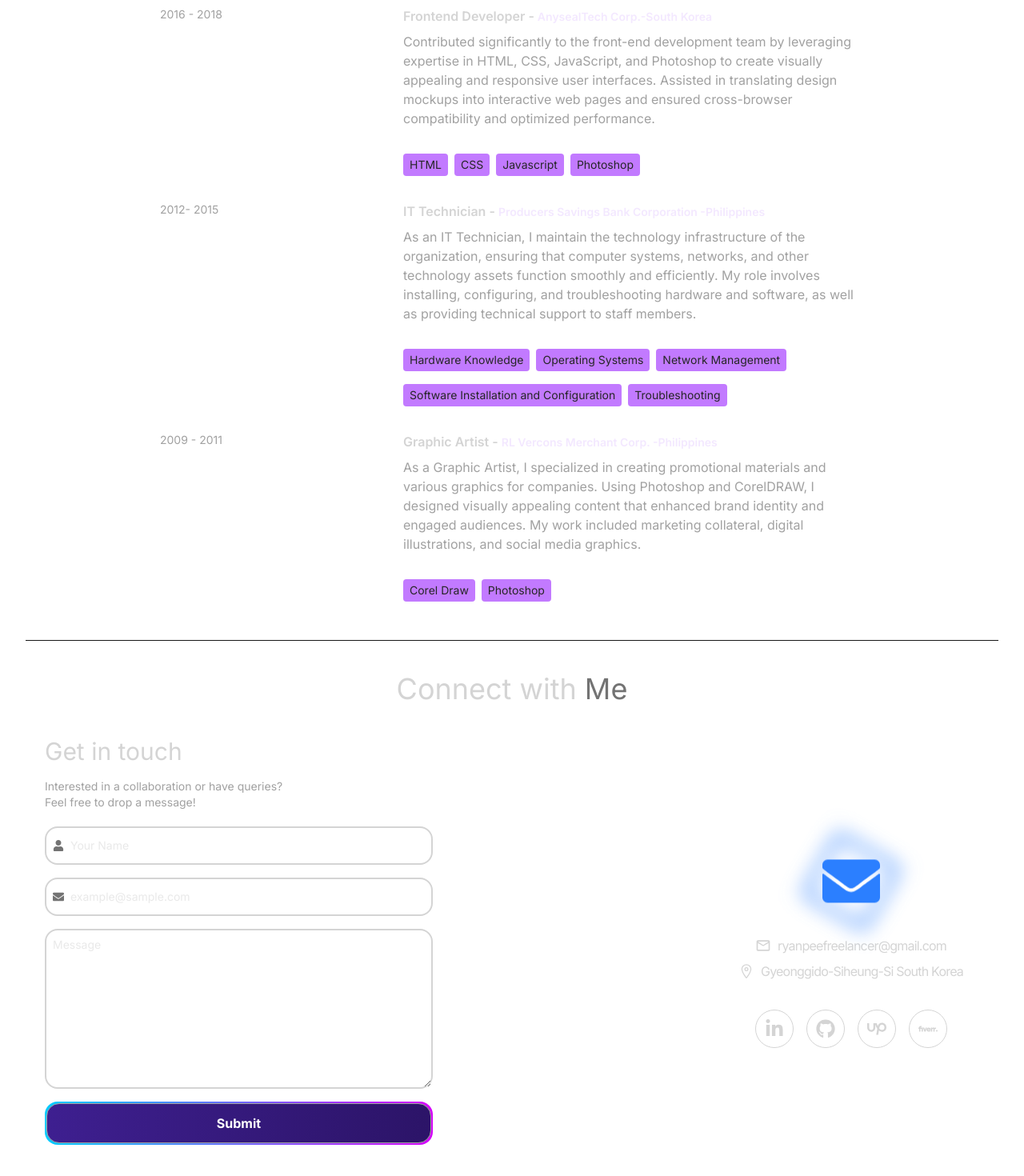
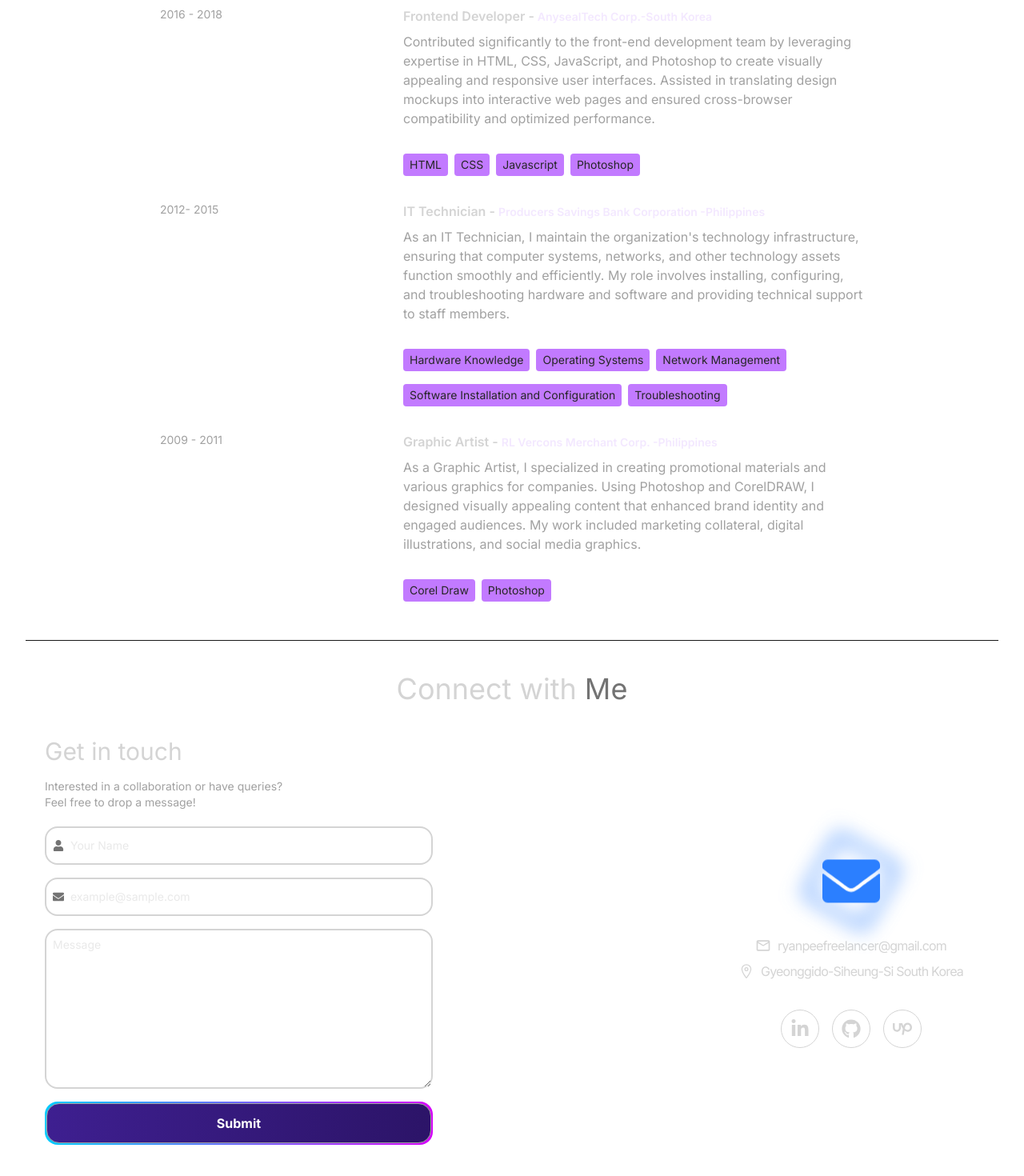
Before and after one commit to RyanPuyat/portfoliowebsite, a React (Vite) app: page / in a window 1280 px wide. Shown: the part 3588-5058 px from the top of the page at 80% size. Built offline with nearby package versions, Linux system fonts and the light colour scheme.

Commit message:
update social account

```diff
--- a/src/components/contact/ContactSocial.jsx
+++ b/src/components/contact/ContactSocial.jsx
@@ -1,7 +1,7 @@
 import { FaLinkedinIn } from 'react-icons/fa';
 import { FaGithub } from 'react-icons/fa';
 import { FaUpwork } from 'react-icons/fa6';
-import { SiFiverr } from 'react-icons/si';
+// import { SiFiverr } from 'react-icons/si';
 import SocialInfo from './SocialInfo';
 import ToolTip from '../tooltip/Tooltip';
 
@@ -18,11 +18,14 @@ const ContactSocial = () => {
         <SocialInfo link="https://github.com/RyanPuyat" Icon={FaGithub} />
       </ToolTip>
       <ToolTip tooltip="Upwork">
-        <SocialInfo link="#" Icon={FaUpwork} />
+        <SocialInfo
+          link="https://www.upwork.com/freelancers/~01cfaba0230783c449"
+          Icon={FaUpwork}
+        />
       </ToolTip>
-      <ToolTip tooltip="Fiverr">
+      {/* <ToolTip tooltip="Fiverr">
         <SocialInfo link="#" Icon={SiFiverr} />
-      </ToolTip>
+      </ToolTip> */}
     </div>
   );
 };
--- a/src/constants/index.js
+++ b/src/constants/index.js
@@ -37,7 +37,7 @@ export const EXPERIENCES = [
     year: '2012- 2015',
     role: 'IT Technician',
     company: 'Producers Savings Bank Corporation -Philippines',
-    description: `As an IT Technician, I maintain the technology infrastructure of the organization, ensuring that computer systems, networks, and other technology assets function smoothly and efficiently. My role involves installing, configuring, and troubleshooting hardware and software, as well as providing technical support to staff members.`,
+    description: `As an IT Technician, I maintain the organization's technology infrastructure, ensuring that computer systems, networks, and other technology assets function smoothly and efficiently. My role involves installing, configuring, and troubleshooting hardware and software and providing technical support to staff members.`,
     technologies: [
       'Hardware Knowledge',
       'Operating Systems',
```
Also changed, not shown: 3 other files (tests, documents, lock files or other folders).
